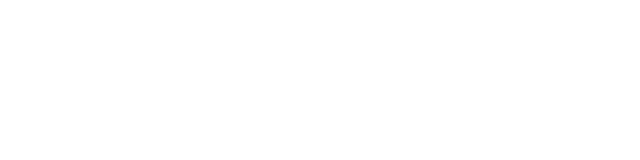
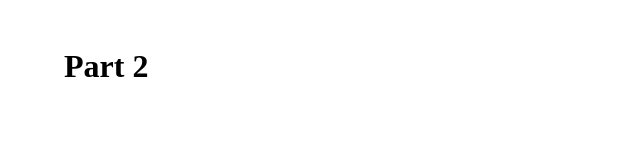
Before and after one commit to cordelliay/a11yTest, a SvelteKit app: page /part-2 in a window 1280 px wide. Shown: the top 160 px of the page, without its empty margins (0-640 px from the left). Built offline with nearby package versions, Linux system fonts and the light colour scheme.

Commit message:
Test  routing

```diff
--- a/src/routes/part-2/+page.svelte
+++ b/src/routes/part-2/+page.svelte
@@ -0,0 +1 @@
+<h1>Part 2</h1>
--- a/src/routes/part-3/+page.svelte
+++ b/src/routes/part-3/+page.svelte
@@ -0,0 +1 @@
+<h1>Part 3</h1>
--- a/src/routes/part-4/+page.svelte
+++ b/src/routes/part-4/+page.svelte
@@ -0,0 +1 @@
+<h1>Part 4</h1>
```
Also changed, not shown: 31 other files (tests, documents, lock files or other folders).
